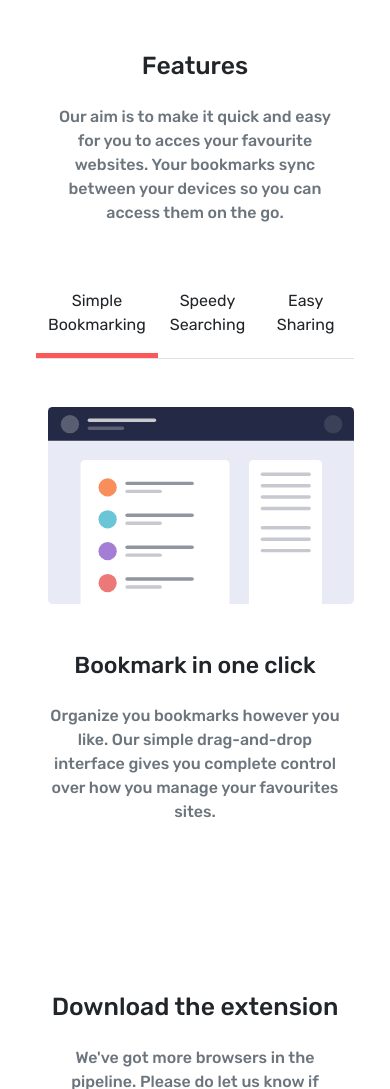
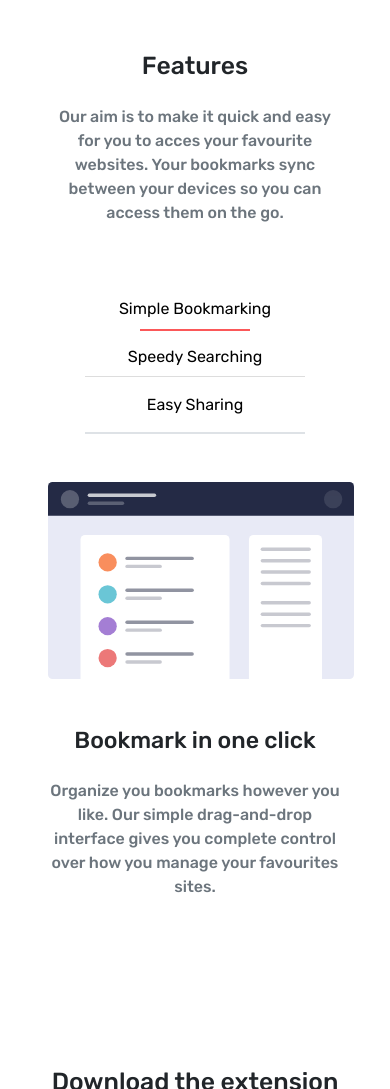
Before and after one commit to jordiciurana16/1.2-Bootstrap-i-SASS-Nivell3, a website: page index.html in a window 390 px wide. Shown: the part 775-1864 px from the top of the page. Drawn offline with Linux system fonts and the light colour scheme.

Commit message:
1.2-Add bootstrap tab layout

```diff
--- a/index.html
+++ b/index.html
@@ -105,16 +105,22 @@
               you can access them on the go.
             </h6>
           </div>
-          <div class="row text-center mt-4 border-bottom border-disabled">
-            <div class="col border-bottom border-secondary border-thick">
-              <p>Simple Bookmarking</p>
-            </div>
-            <div class="col">
-              <p>Speedy Searching</p>
-            </div>
-            <div class="col">
-              <p>Easy Sharing</p>
-            </div>
+          <div
+            class="row text-center mt-4 border-bottom border-disabled w-75 mx-auto"
+          >
+            <ul class="nav nav-tabs m-0 p-0">
+              <li class="nav-item">
+                <a class="nav-link active" aria-current="page" href="#"
+                  >Simple Bookmarking</a
+                >
+              </li>
+              <li class="nav-item">
+                <a class="nav-link active" href="#">Speedy Searching</a>
+              </li>
+              <li class="nav-item">
+                <a class="nav-link active" href="#">Easy Sharing</a>
+              </li>
+            </ul>
           </div>
           <div class="row mt-5">
             <div
--- a/main.scss
+++ b/main.scss
@@ -233,3 +233,52 @@ h6 {
   padding: 1rem 0;
   line-height: 1.5rem;
 }
+
+// Nav item styles
+$nav-item-border: none;
+$nav-item-border-radius: 0;
+
+.nav-tabs {
+  display: flex;
+  justify-content: center;
+  width: 100%;
+  .nav-item {
+    flex: 1;
+    text-align: center;
+    .nav-link {
+      border: $nav-item-border !important;
+      border-radius: $nav-item-border-radius !important;
+    }
+    &:first-child .nav-link {
+      position: relative;
+      &::after {
+        content: "";
+        position: absolute;
+        bottom: -2px;
+        left: 0;
+        width: 100%;
+        border-bottom: 2px solid $secondary;
+      }
+    }
+  }
+}
+
+@media (max-width: 576px) {
+  .nav-tabs {
+    flex-direction: column;
+    .nav-item {
+      margin-bottom: 0.5rem;
+      &:not(:last-child)::after {
+        content: "";
+        display: block;
+        border-bottom: 1px solid #ddd;
+        width: 100%;
+      }
+    }
+    .nav-item:first-child .nav-link::after {
+      left: 25%;
+      width: 50%;
+      border-bottom-color: $secondary;
+    }
+  }
+}
```
Also changed, not shown: main.css, 1 other file.
